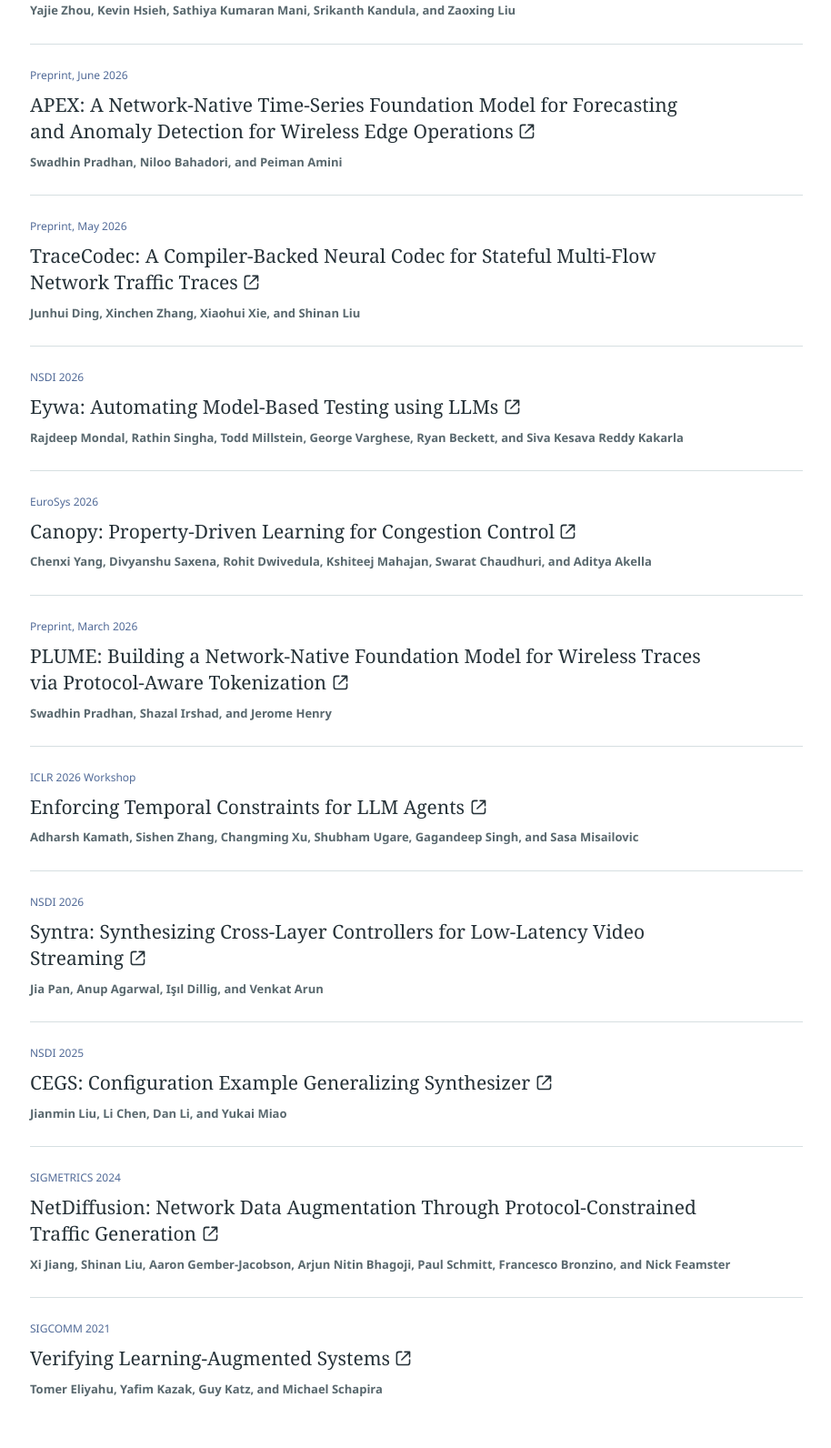
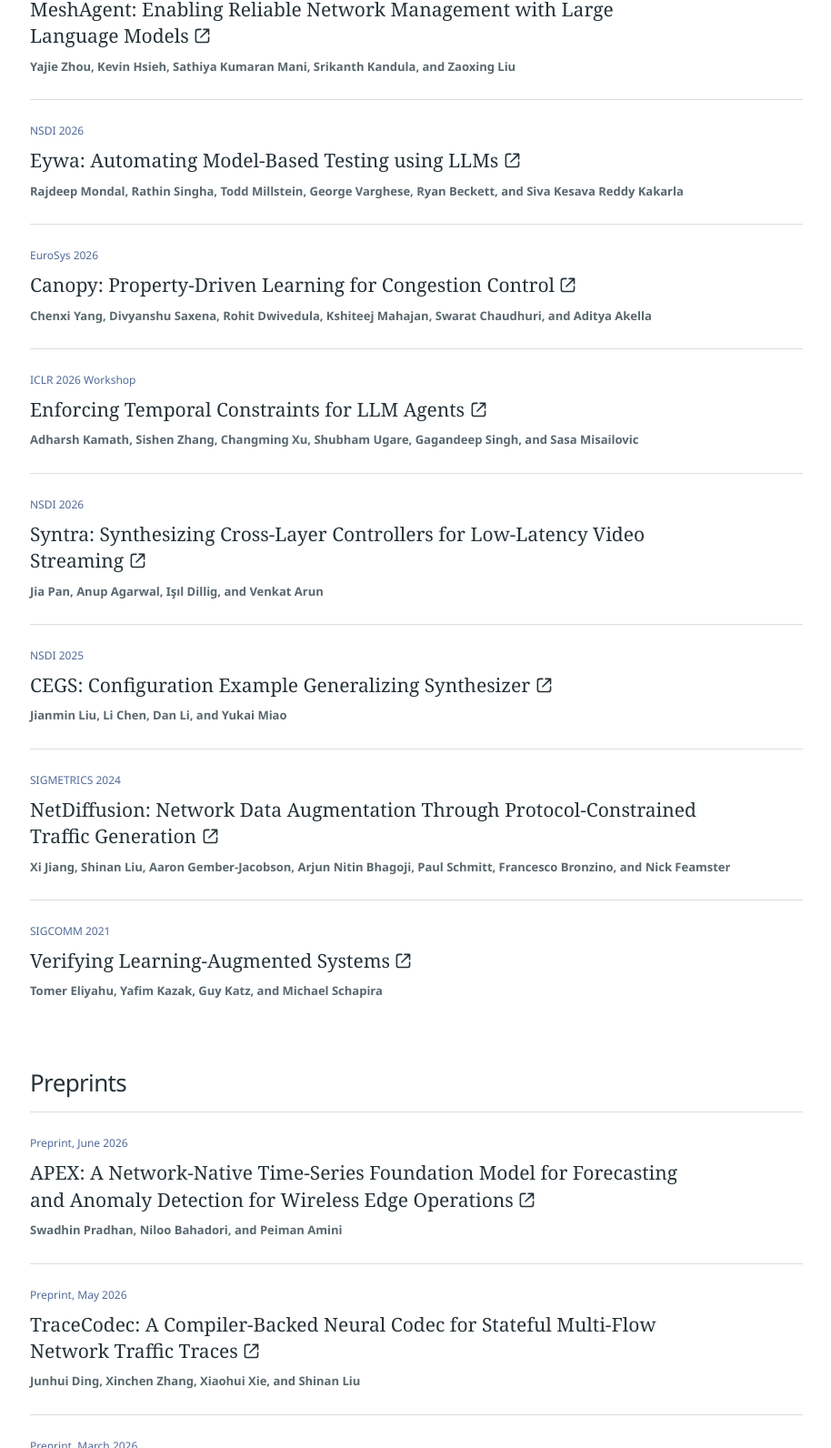
Before and after one commit to neusymnet/neusymnet.github.io, a website: page reading-list.html in a window 1280 px wide. Shown: the part 653-2245 px from the top of the page at 91% size, without its empty margins (182-1096 px from the left). Drawn offline with Linux system fonts and the light colour scheme.

Commit message:
separate conference paper and preprint

```diff
--- a/assets/site.css
+++ b/assets/site.css
@@ -1867,6 +1867,8 @@
 main > .community-papers:first-child { border-top: 0; }
 .community-papers > p { max-width: 800px; }
 .community-papers h1 { font-size: clamp(32px, 4.2vw, 46px); font-weight: 500; letter-spacing: -0.04em; }
+.paper-list-title { margin-top: 48px; font-size: 26px; letter-spacing: -.025em; }
+.paper-list-title + .paper-list { margin-top: 16px; }
 .reading-list-actions { display: flex; flex-wrap: wrap; align-items: center; gap: 12px 24px; margin-top: 32px; }
 .reading-list-actions .resource { margin-top: 0; }
 .people { max-width: 1120px; padding-block: 70px 90px; border-top: 1px solid var(--line); }
--- a/reading-list.html
+++ b/reading-list.html
@@ -50,8 +50,9 @@
         <h1 id="community-papers-title">Community reading list</h1>
         <p>Related work connects learning, domain knowledge, and formal reasoning across networked systems and AI applications.
           Contributions from all research groups are welcome, including your own work.</p>
-        <ol class="paper-list">
-          <!-- papers:community -->
+        <h2 class="paper-list-title" id="published-papers">Published papers</h2>
+        <ol class="paper-list" aria-labelledby="published-papers">
+          <!-- papers:community:published -->
           <li>
             <div class="paper-meta">NSDI 2027</div>
             <h3><a href="https://arxiv.org/abs/2604.25506">On the Role of LLMs in Designing the Architecture of Networked Systems&nbsp;<svg class="external-link-icon" viewBox="0 0 24 24" aria-hidden="true" focusable="false"><path d="M14 3h7v7M21 3 10 14M10 3H6a3 3 0 0 0-3 3v12a3 3 0 0 0 3 3h12a3 3 0 0 0 3-3v-4"/></svg></a></h3>
@@ -63,16 +64,6 @@
             <p><strong>Yajie Zhou, Kevin Hsieh, Sathiya Kumaran Mani, Srikanth Kandula, and Zaoxing Liu</strong></p>
           </li>
           <li>
-            <div class="paper-meta">Preprint, June 2026</div>
-            <h3><a href="https://arxiv.org/abs/2606.11553">APEX: A Network-Native Time-Series Foundation Model for Forecasting and Anomaly Detection for Wireless Edge Operations&nbsp;<svg class="external-link-icon" viewBox="0 0 24 24" aria-hidden="true" focusable="false"><path d="M14 3h7v7M21 3 10 14M10 3H6a3 3 0 0 0-3 3v12a3 3 0 0 0 3 3h12a3 3 0 0 0 3-3v-4"/></svg></a></h3>
-            <p><strong>Swadhin Pradhan, Niloo Bahadori, and Peiman Amini</strong></p>
-          </li>
-          <li>
-            <div class="paper-meta">Preprint, May 2026</div>
-            <h3><a href="https://arxiv.org/abs/2605.29941v1">TraceCodec: A Compiler-Backed Neural Codec for Stateful Multi-Flow Network Traffic Traces&nbsp;<svg class="external-link-icon" viewBox="0 0 24 24" aria-hidden="true" focusable="false"><path d="M14 3h7v7M21 3 10 14M10 3H6a3 3 0 0 0-3 3v12a3 3 0 0 0 3 3h12a3 3 0 0 0 3-3v-4"/></svg></a></h3>
-            <p><strong>Junhui Ding, Xinchen Zhang, Xiaohui Xie, and Shinan Liu</strong></p>
-          </li>
-          <li>
             <div class="paper-meta">NSDI 2026</div>
             <h3><a href="https://www.usenix.org/conference/nsdi26/presentation/mondal">Eywa: Automating Model-Based Testing using LLMs&nbsp;<svg class="external-link-icon" viewBox="0 0 24 24" aria-hidden="true" focusable="false"><path d="M14 3h7v7M21 3 10 14M10 3H6a3 3 0 0 0-3 3v12a3 3 0 0 0 3 3h12a3 3 0 0 0 3-3v-4"/></svg></a></h3>
             <p><strong>Rajdeep Mondal, Rathin Singha, Todd Millstein, George Varghese, Ryan Beckett, and Siva Kesava Reddy Kakarla</strong></p>
@@ -81,11 +72,6 @@
             <div class="paper-meta">EuroSys 2026</div>
             <h3><a href="https://dl.acm.org/doi/abs/10.1145/3767295.3769362">Canopy: Property-Driven Learning for Congestion Control&nbsp;<svg class="external-link-icon" viewBox="0 0 24 24" aria-hidden="true" focusable="false"><path d="M14 3h7v7M21 3 10 14M10 3H6a3 3 0 0 0-3 3v12a3 3 0 0 0 3 3h12a3 3 0 0 0 3-3v-4"/></svg></a></h3>
             <p><strong>Chenxi Yang, Divyanshu Saxena, Rohit Dwivedula, Kshiteej Mahajan, Swarat Chaudhuri, and Aditya Akella</strong></p>
-          </li>
-          <li>
-            <div class="paper-meta">Preprint, March 2026</div>
-            <h3><a href="https://arxiv.org/abs/2603.13647">PLUME: Building a Network-Native Foundation Model for Wireless Traces via Protocol-Aware Tokenization&nbsp;<svg class="external-link-icon" viewBox="0 0 24 24" aria-hidden="true" focusable="false"><path d="M14 3h7v7M21 3 10 14M10 3H6a3 3 0 0 0-3 3v12a3 3 0 0 0 3 3h12a3 3 0 0 0 3-3v-4"/></svg></a></h3>
-            <p><strong>Swadhin Pradhan, Shazal Irshad, and Jerome Henry</strong></p>
           </li>
           <li>
             <div class="paper-meta">ICLR 2026 Workshop</div>
@@ -112,7 +98,27 @@
             <h3><a href="https://dl.acm.org/doi/abs/10.1145/3452296.3472936">Verifying Learning-Augmented Systems&nbsp;<svg class="external-link-icon" viewBox="0 0 24 24" aria-hidden="true" focusable="false"><path d="M14 3h7v7M21 3 10 14M10 3H6a3 3 0 0 0-3 3v12a3 3 0 0 0 3 3h12a3 3 0 0 0 3-3v-4"/></svg></a></h3>
             <p><strong>Tomer Eliyahu, Yafim Kazak, Guy Katz, and Michael Schapira</strong></p>
           </li>
-          <!-- /papers:community -->
+          <!-- /papers:community:published -->
+        </ol>
+        <h2 class="paper-list-title" id="preprints">Preprints</h2>
+        <ol class="paper-list" aria-labelledby="preprints">
+          <!-- papers:community:preprints -->
+          <li>
+            <div class="paper-meta">Preprint, June 2026</div>
+            <h3><a href="https://arxiv.org/abs/2606.11553">APEX: A Network-Native Time-Series Foundation Model for Forecasting and Anomaly Detection for Wireless Edge Operations&nbsp;<svg class="external-link-icon" viewBox="0 0 24 24" aria-hidden="true" focusable="false"><path d="M14 3h7v7M21 3 10 14M10 3H6a3 3 0 0 0-3 3v12a3 3 0 0 0 3 3h12a3 3 0 0 0 3-3v-4"/></svg></a></h3>
+            <p><strong>Swadhin Pradhan, Niloo Bahadori, and Peiman Amini</strong></p>
+          </li>
+          <li>
+            <div class="paper-meta">Preprint, May 2026</div>
+            <h3><a href="https://arxiv.org/abs/2605.29941v1">TraceCodec: A Compiler-Backed Neural Codec for Stateful Multi-Flow Network Traffic Traces&nbsp;<svg class="external-link-icon" viewBox="0 0 24 24" aria-hidden="true" focusable="false"><path d="M14 3h7v7M21 3 10 14M10 3H6a3 3 0 0 0-3 3v12a3 3 0 0 0 3 3h12a3 3 0 0 0 3-3v-4"/></svg></a></h3>
+            <p><strong>Junhui Ding, Xinchen Zhang, Xiaohui Xie, and Shinan Liu</strong></p>
+          </li>
+          <li>
+            <div class="paper-meta">Preprint, March 2026</div>
+            <h3><a href="https://arxiv.org/abs/2603.13647">PLUME: Building a Network-Native Foundation Model for Wireless Traces via Protocol-Aware Tokenization&nbsp;<svg class="external-link-icon" viewBox="0 0 24 24" aria-hidden="true" focusable="false"><path d="M14 3h7v7M21 3 10 14M10 3H6a3 3 0 0 0-3 3v12a3 3 0 0 0 3 3h12a3 3 0 0 0 3-3v-4"/></svg></a></h3>
+            <p><strong>Swadhin Pradhan, Shazal Irshad, and Jerome Henry</strong></p>
+          </li>
+          <!-- /papers:community:preprints -->
         </ol>
         <div class="reading-list-actions">
           <a class="pill" href="https://github.com/neusymnet/neusymnet.github.io/issues/new?template=suggest-paper.yml">Suggest a paper <svg class="external-link-icon" viewBox="0 0 24 24" aria-hidden="true" focusable="false"><path d="M14 3h7v7M21 3 10 14M10 3H6a3 3 0 0 0-3 3v12a3 3 0 0 0 3 3h12a3 3 0 0 0 3-3v-4"/></svg></a>
```
Also changed, not shown: scripts/papers.mjs (+13 -2 lines).
